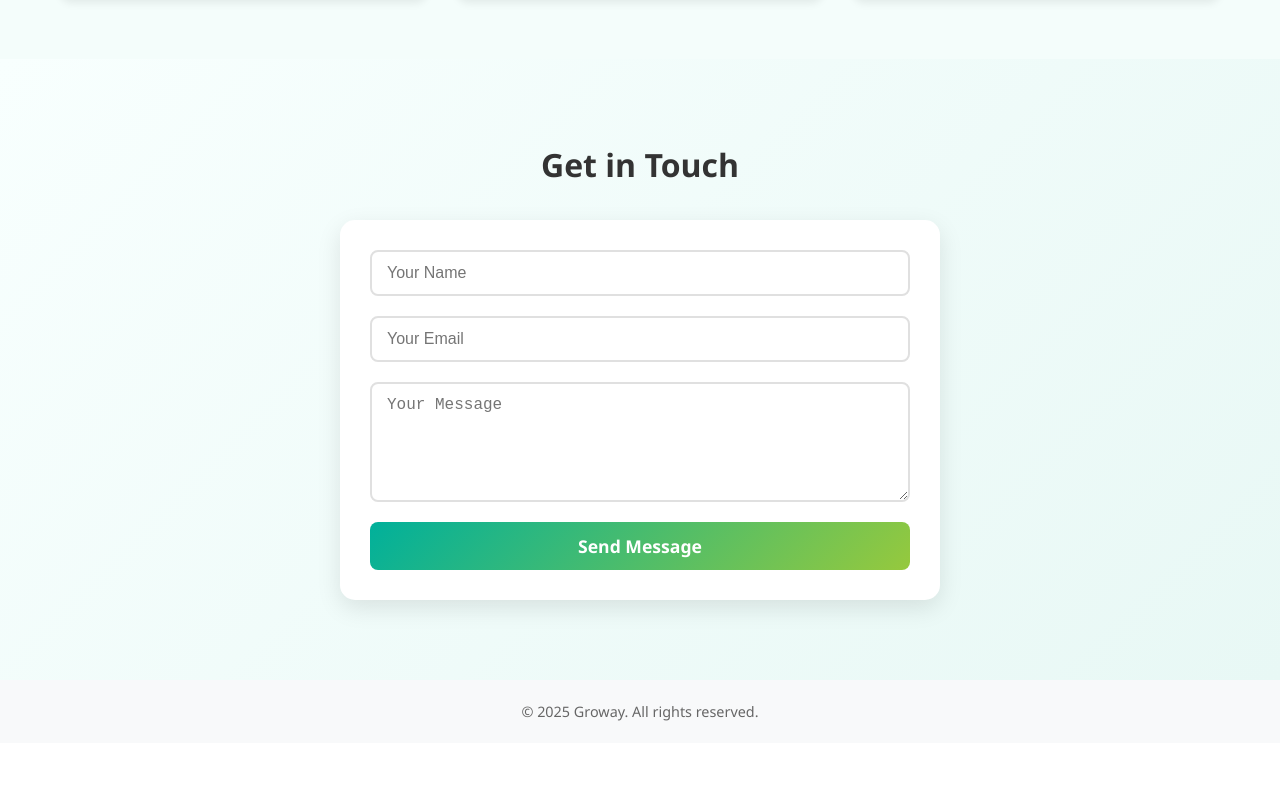
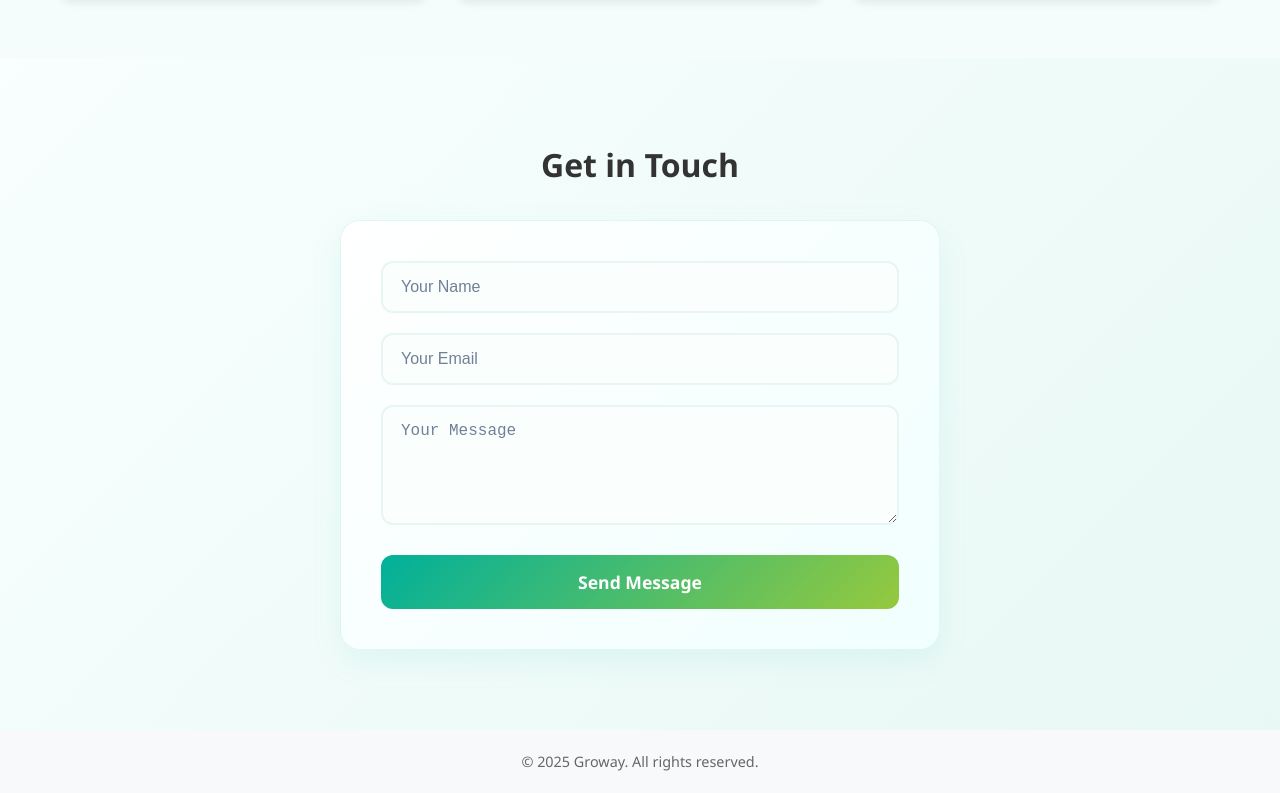
Before and after one commit to aanyamehrotra/groway-react, a React (Vite) app: page / in a window 1280 px wide. Shown: the part 2098-2891 px from the top of the page. Before the commit the page ends 2841 px from the top, so only its background shows below. Built offline with nearby package versions, Linux system fonts and the light colour scheme.

Commit message:
Update Contact Form Background and Styling

```diff
--- a/src/components/landing.css
+++ b/src/components/landing.css
@@ -126,27 +126,36 @@
   margin: 0 auto;
   display: grid;
   gap: 20px;
-  padding: 30px;
-  background: white;
-  border-radius: 15px;
-  box-shadow: 0 8px 24px rgba(0,0,0,0.1);
+  padding: 40px;
+  background: linear-gradient(135deg, #ffffff, #f0fffe);
+  border-radius: 20px;
+  box-shadow: 0 12px 32px rgba(0, 176, 155, 0.08);
+  border: 1px solid rgba(0, 176, 155, 0.1);
 }
 
 .contact-form input,
 .contact-form textarea {
   width: 100%;
-  padding: 12px 15px;
-  border: 2px solid #e0e0e0;
-  border-radius: 8px;
+  padding: 15px 18px;
+  border: 2px solid #e8f5f3;
+  border-radius: 12px;
   font-size: 1rem;
   transition: all 0.3s ease;
+  background-color: #fafffe;
+  color: #2d3748;
 }
 
 .contact-form input:focus,
 .contact-form textarea:focus {
   border-color: #00b09b;
   outline: none;
-  box-shadow: 0 0 0 3px rgba(0,176,155,0.1);
+  box-shadow: 0 0 0 4px rgba(0, 176, 155, 0.08);
+  background-color: #ffffff;
+}
+
+.contact-form input::placeholder,
+.contact-form textarea::placeholder {
+  color: #718096;
 }
 
 .contact-form textarea {
@@ -157,18 +166,19 @@
 .contact-form button {
   background: linear-gradient(135deg, #00b09b, #96c93d);
   color: white;
-  padding: 12px;
+  padding: 15px;
   border: none;
-  border-radius: 8px;
+  border-radius: 12px;
   font-size: 1.1rem;
   font-weight: 600;
   cursor: pointer;
   transition: all 0.3s ease;
+  margin-top: 10px;
 }
 
 .contact-form button:hover {
   transform: translateY(-2px);
-  box-shadow: 0 4px 12px rgba(0,176,155,0.2);
+  box-shadow: 0 8px 20px rgba(0, 176, 155, 0.25);
 }
 
 .footer {
@@ -189,7 +199,7 @@
   }
 
   .contact-form {
-    padding: 20px;
+    padding: 30px 20px;
     margin: 0 15px;
   }
 }
```
